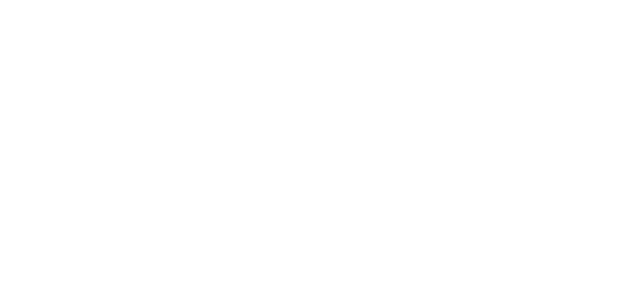
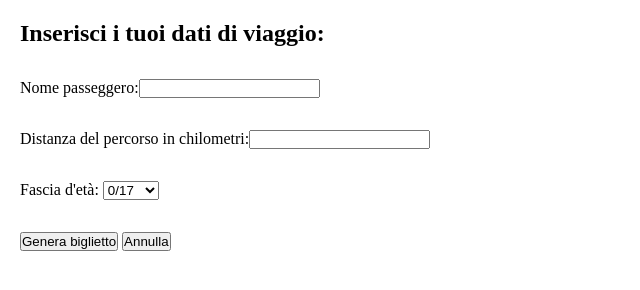
Before and after one commit to Giorgio-24/js-biglietto-treno-form, a plain HTML site: page index.html in a window 1280 px wide. Shown: the whole page, without its empty margins (0-640 px from the left). Drawn offline with Linux system fonts and the light colour scheme.

Commit message:
all-inputs-created

```diff
--- a/index.html
+++ b/index.html
@@ -10,6 +10,19 @@
 </head>
 
 <body>
+    <h2 class="m-bottom">Inserisci i tuoi dati di viaggio:</h2>
+    <label for=""></label>
+    <div>Nome passeggero:<input type="text" class="m-bottom"></div>
+    <div>Distanza del percorso in chilometri:<input type="number" min="10" class="m-bottom"></div>
+    <div>Fascia d'età:
+        <select name="age-range" id="" class="m-bottom">
+            <option value="underage" class="m-bottom">0/17</option>
+            <option value="adult" class="m-bottom">18/64</option>
+            <option value="over-65" class="m-bottom">65+</option>
+        </select>
+    </div>
+    <button class="m-bottom">Genera biglietto</button>
+    <button class="m-bottom">Annulla</button>
     <script src="./script.js"></script>
 </body>
 
--- a/style.css
+++ b/style.css
@@ -2,4 +2,13 @@
     margin: 0;
     padding: 0;
     box-sizing: border-box;
+    max-width: 1200px;
 }
+
+body{
+    margin: 20px;
+}
+
+.m-bottom{
+    margin-bottom: 2rem;
+}
```
Also changed, not shown: script.js (+16 -0 lines).
